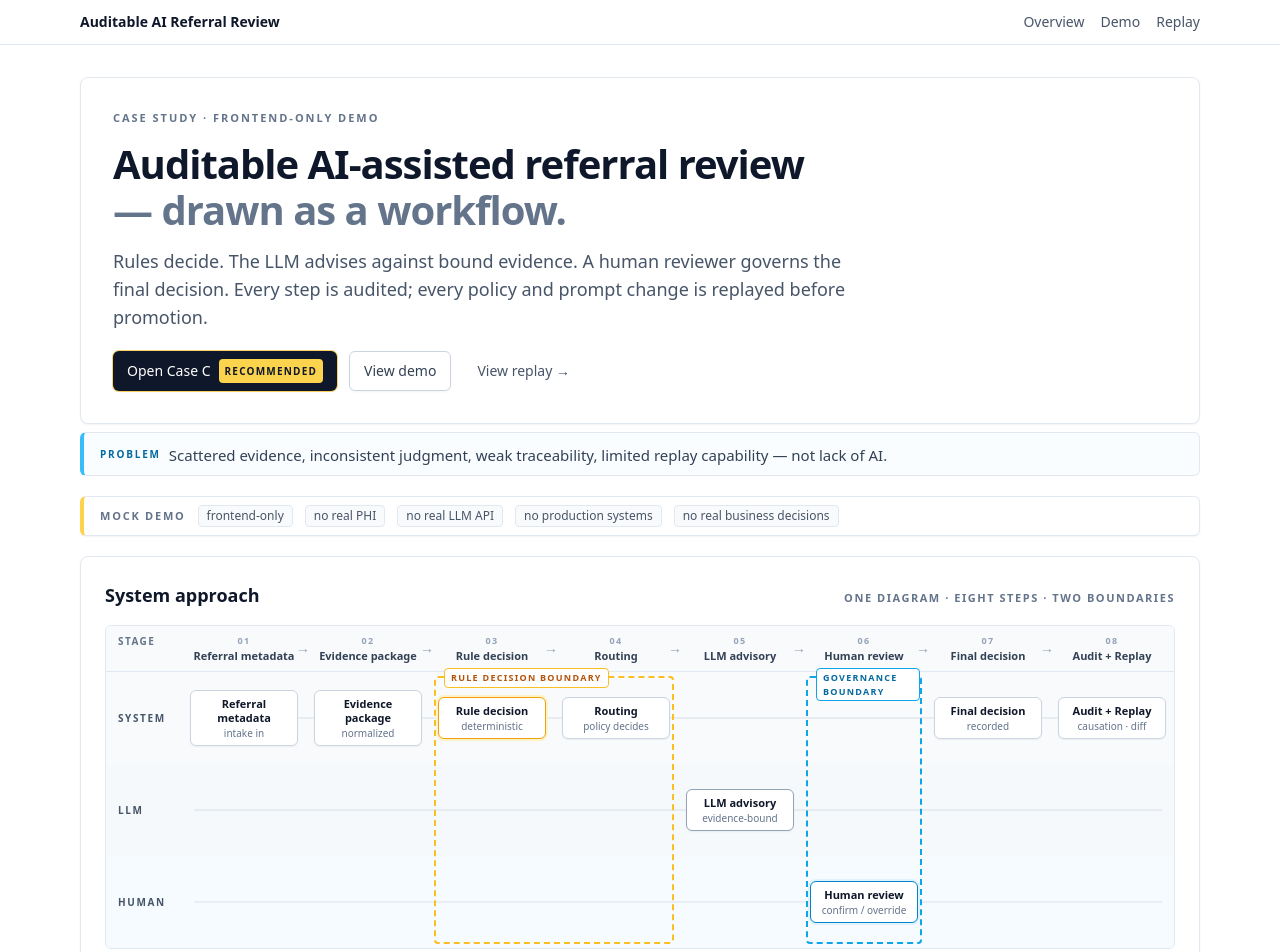
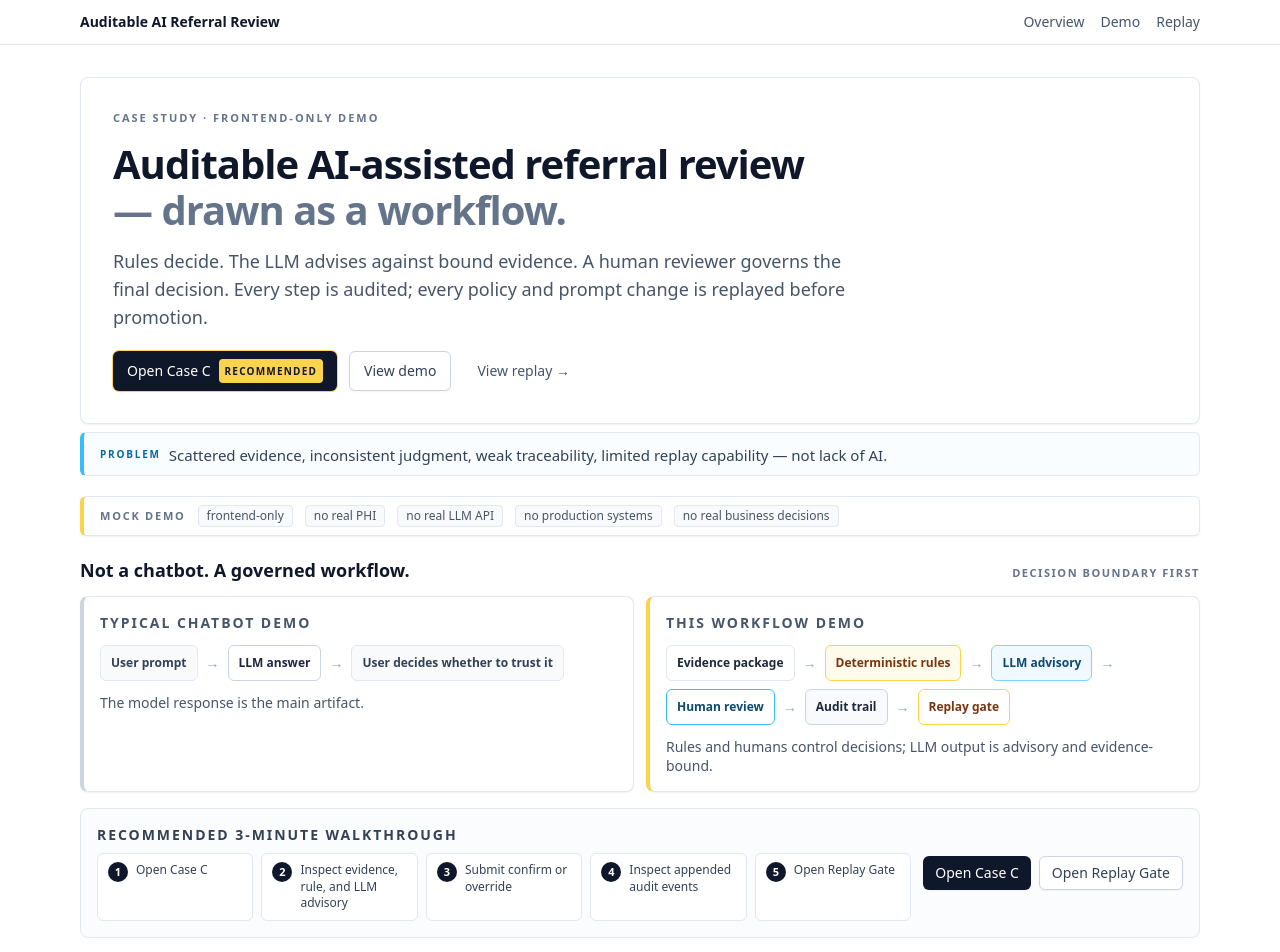
Before and after one commit to Ariosolzq/auditable-ai-referral-demo, a Next.js app: page / in a window 1280 px wide. Shown: the top 952 px of the page. Built offline with nearby package versions, Linux system fonts and the light colour scheme.

Commit message:
Improve landing communication for governed AI workflow

```diff
--- a/app/page.tsx
+++ b/app/page.tsx
@@ -1,6 +1,7 @@
 import BoundaryStrip from "@/components/case-study/BoundaryStrip";
 import CaseRail from "@/components/case-study/CaseRail";
 import HeroSection from "@/components/case-study/HeroSection";
+import LandingCommunicationGuide from "@/components/case-study/LandingCommunicationGuide";
 import ProblemSection from "@/components/case-study/ProblemSection";
 import WorkflowSwimlane from "@/components/case-study/WorkflowSwimlane";
 
@@ -12,6 +13,7 @@ export default function HomePage() {
         <ProblemSection />
       </div>
       <BoundaryStrip />
+      <LandingCommunicationGuide />
       <WorkflowSwimlane />
       <CaseRail />
     </div>
--- /dev/null
+++ b/components/case-study/LandingCommunicationGuide.tsx
@@ -0,0 +1,186 @@
+import Link from "next/link";
+
+type FlowStep = {
+  label: string;
+  tone: string;
+};
+
+const chatbotFlow: FlowStep[] = [
+  {
+    label: "User prompt",
+    tone: "border-slate-200 bg-slate-50 text-slate-700",
+  },
+  {
+    label: "LLM answer",
+    tone: "border-slate-300 bg-white text-slate-800",
+  },
+  {
+    label: "User decides whether to trust it",
+    tone: "border-slate-200 bg-slate-50 text-slate-700",
+  },
+];
+
+const governedFlow: FlowStep[] = [
+  {
+    label: "Evidence package",
+    tone: "border-slate-200 bg-white text-slate-800",
+  },
+  {
+    label: "Deterministic rules",
+    tone: "border-amber-300 bg-amber-50 text-amber-900",
+  },
+  {
+    label: "LLM advisory",
+    tone: "border-sky-300 bg-sky-50 text-sky-900",
+  },
+  {
+    label: "Human review",
+    tone: "border-sky-400 bg-white text-sky-900",
+  },
+  {
+    label: "Audit trail",
+    tone: "border-slate-300 bg-slate-50 text-slate-800",
+  },
+  {
+    label: "Replay gate",
+    tone: "border-amber-300 bg-white text-amber-900",
+  },
+];
+
+const walkthroughSteps: string[] = [
+  "Open Case C",
+  "Inspect evidence, rule, and LLM advisory",
+  "Submit confirm or override",
+  "Inspect appended audit events",
+  "Open Replay Gate",
+];
+
+function FlowChips({ steps }: { steps: FlowStep[] }) {
+  return (
+    <ol className="flex flex-col gap-2 sm:flex-row sm:flex-wrap sm:items-center">
+      {steps.map((step, index) => (
+        <li key={step.label} className="flex items-center gap-2">
+          <span
+            className={`inline-flex min-h-9 items-center rounded-md border px-2.5 py-1.5 text-xs font-semibold leading-tight ${step.tone}`}
+          >
+            {step.label}
+          </span>
+          {index < steps.length - 1 && (
+            <span
+              aria-hidden="true"
+              className="hidden text-sm text-slate-400 sm:inline"
+            >
+              &rarr;
+            </span>
+          )}
+        </li>
+      ))}
+    </ol>
+  );
+}
+
+function ComparisonCard({
+  title,
+  note,
+  steps,
+  accentClass,
+}: {
+  title: string;
+  note: string;
+  steps: FlowStep[];
+  accentClass: string;
+}) {
+  return (
+    <div
+      className={`rounded-lg border bg-white p-4 shadow-sm ${accentClass}`}
+    >
+      <h3 className="text-sm font-semibold uppercase tracking-[0.14em] text-slate-600">
+        {title}
+      </h3>
+      <div className="mt-3">
+        <FlowChips steps={steps} />
+      </div>
+      <p className="mt-3 text-sm leading-snug text-slate-600">{note}</p>
+    </div>
+  );
+}
+
+export default function LandingCommunicationGuide() {
+  return (
+    <div className="space-y-4">
+      <section className="space-y-3" aria-labelledby="not-chatbot-heading">
+        <div className="flex flex-wrap items-baseline justify-between gap-2">
+          <h2
+            id="not-chatbot-heading"
+            className="text-lg font-semibold text-slate-900"
+          >
+            Not a chatbot. A governed workflow.
+          </h2>
+          <p className="text-[11px] font-semibold uppercase tracking-[0.14em] text-slate-500">
+            decision boundary first
+          </p>
+        </div>
+
+        <div className="grid gap-3 lg:grid-cols-2">
+          <ComparisonCard
+            title="Typical chatbot demo"
+            steps={chatbotFlow}
+            note="The model response is the main artifact."
+            accentClass="border-slate-200 border-l-4 border-l-slate-300"
+          />
+          <ComparisonCard
+            title="This workflow demo"
+            steps={governedFlow}
+            note="Rules and humans control decisions; LLM output is advisory and evidence-bound."
+            accentClass="border-slate-200 border-l-4 border-l-amber-300"
+          />
+        </div>
+      </section>
+
+      <section
+        aria-labelledby="walkthrough-heading"
+        className="rounded-lg border border-slate-200 bg-slate-50/60 p-4"
+      >
+        <div className="flex flex-col gap-3 lg:flex-row lg:items-center lg:justify-between">
+          <div className="min-w-0 flex-1">
+            <h2
+              id="walkthrough-heading"
+              className="text-sm font-semibold uppercase tracking-[0.14em] text-slate-700"
+            >
+              Recommended 3-minute walkthrough
+            </h2>
+            <ol className="mt-2 grid gap-2 sm:grid-cols-5">
+              {walkthroughSteps.map((step, index) => (
+                <li
+                  key={step}
+                  className="flex items-start gap-2 rounded-md border border-slate-200 bg-white px-2.5 py-2"
+                >
+                  <span className="inline-flex h-5 w-5 shrink-0 items-center justify-center rounded-full bg-slate-900 text-[11px] font-semibold text-white">
+                    {index + 1}
+                  </span>
+                  <span className="text-xs font-medium leading-snug text-slate-700">
+                    {step}
+                  </span>
+                </li>
+              ))}
+            </ol>
+          </div>
+          <div className="flex shrink-0 flex-wrap gap-2">
+            <Link
+              href="/cases/case-c"
+              className="inline-flex items-center rounded-md bg-slate-900 px-3 py-1.5 text-sm font-medium text-white shadow-sm hover:bg-slate-800 focus-visible:outline focus-visible:outline-2 focus-visible:outline-offset-2 focus-visible:outline-sky-500"
+            >
+              Open Case C
+            </Link>
+            <Link
+              href="/replay"
+              className="inline-flex items-center rounded-md border border-slate-300 bg-white px-3 py-1.5 text-sm font-medium text-slate-700 shadow-sm hover:bg-slate-50 focus-visible:outline focus-visible:outline-2 focus-visible:outline-offset-2 focus-visible:outline-sky-500"
+            >
+              Open Replay Gate
+            </Link>
+          </div>
+        </div>
+      </section>
+    </div>
+  );
+}
--- a/components/case-study/WorkflowSwimlane.tsx
+++ b/components/case-study/WorkflowSwimlane.tsx
@@ -41,13 +41,6 @@ const lanes: Lane[] = [
   { key: "system", name: "System", bandClass: "bg-slate-50" },
   { key: "llm", name: "LLM", bandClass: "bg-slate-100/60" },
   { key: "human", name: "Human", bandClass: "bg-sky-50/60" },
-];
-
-const principles: string[] = [
-  "Rule-first",
-  "Evidence-bound",
-  "Human-governed",
-  "Replay before promotion",
 ];
 
 function laneRowIndex(lane: LaneKey): number {
@@ -104,10 +97,10 @@ export default function WorkflowSwimlane() {
     <section className="rounded-lg border border-slate-200 bg-white p-4 shadow-sm sm:p-6">
       <div className="mb-4 flex flex-wrap items-baseline justify-between gap-3">
         <h2 className="text-lg font-semibold text-slate-900">
-          System approach
+          Governed workflow map
         </h2>
         <p className="text-[11px] font-semibold uppercase tracking-[0.14em] text-slate-500">
-          one diagram &middot; eight steps &middot; two boundaries
+          eight steps &middot; two decision boundaries
         </p>
       </div>
 
@@ -267,6 +260,11 @@ export default function WorkflowSwimlane() {
                   <p className="mt-0.5 text-xs text-slate-500">
                     {step.caption}
                   </p>
+                  {step.num === 5 && (
+                    <p className="mt-1 text-[10px] italic text-slate-500">
+                      advisory only &middot; cannot set finalDecision
+                    </p>
+                  )}
                 </div>
               </li>
             </Fragment>
@@ -274,19 +272,14 @@ export default function WorkflowSwimlane() {
         })}
       </ol>
 
-      {/* Reliability principles + boundary legend */}
+      {/* LLM advisory boundary annotation + boundary legend */}
       <div className="mt-4 flex flex-wrap items-center gap-x-3 gap-y-2">
         <span className="text-[11px] font-semibold uppercase tracking-[0.16em] text-slate-500">
-          Reliability
+          LLM lane
         </span>
-        {principles.map((p) => (
-          <span
-            key={p}
-            className="inline-flex items-center rounded-full border border-slate-200 bg-slate-50 px-2.5 py-0.5 text-xs font-medium text-slate-700"
-          >
-            {p}
-          </span>
-        ))}
+        <span className="inline-flex items-center rounded border border-slate-300 bg-white px-2 py-0.5 text-[11px] font-medium text-slate-600">
+          advisory only &middot; cannot set finalDecision
+        </span>
         <span className="ml-auto hidden items-center gap-3 text-[11px] text-slate-500 sm:inline-flex">
           <span className="inline-flex items-center gap-1.5">
             <span
```
